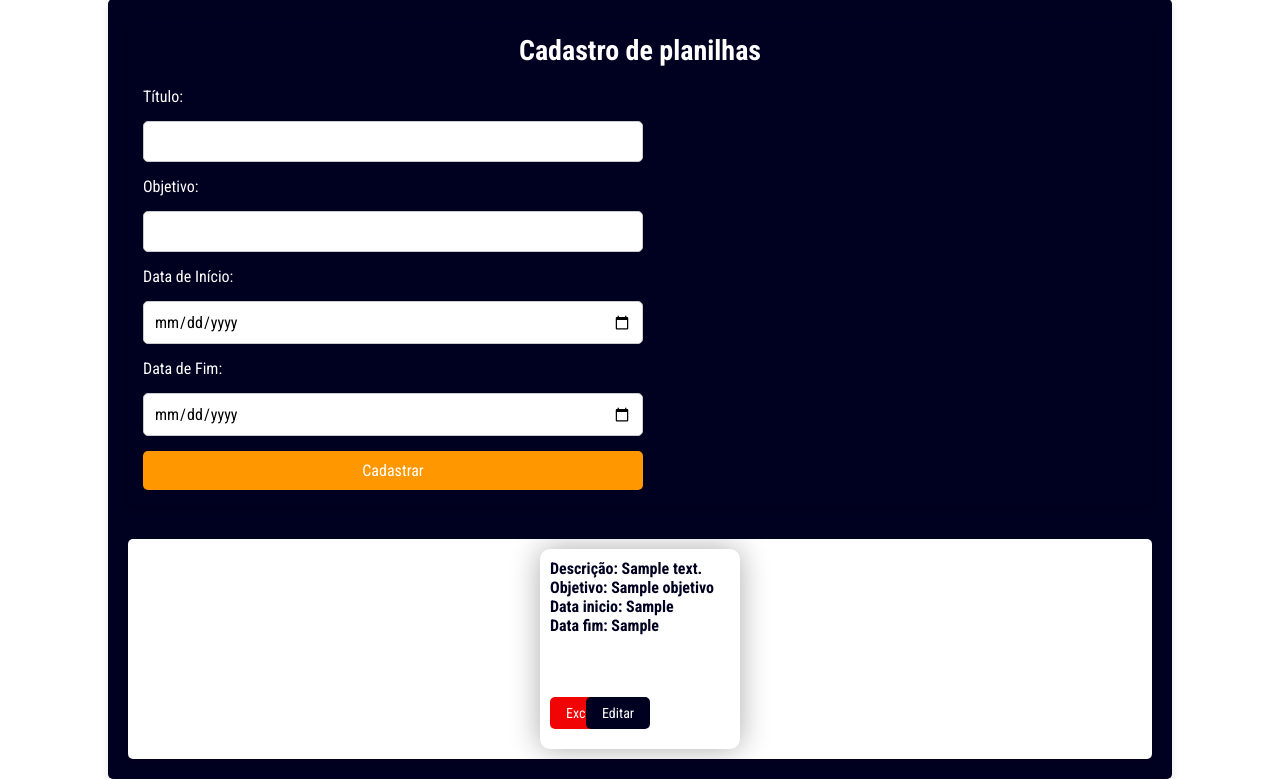
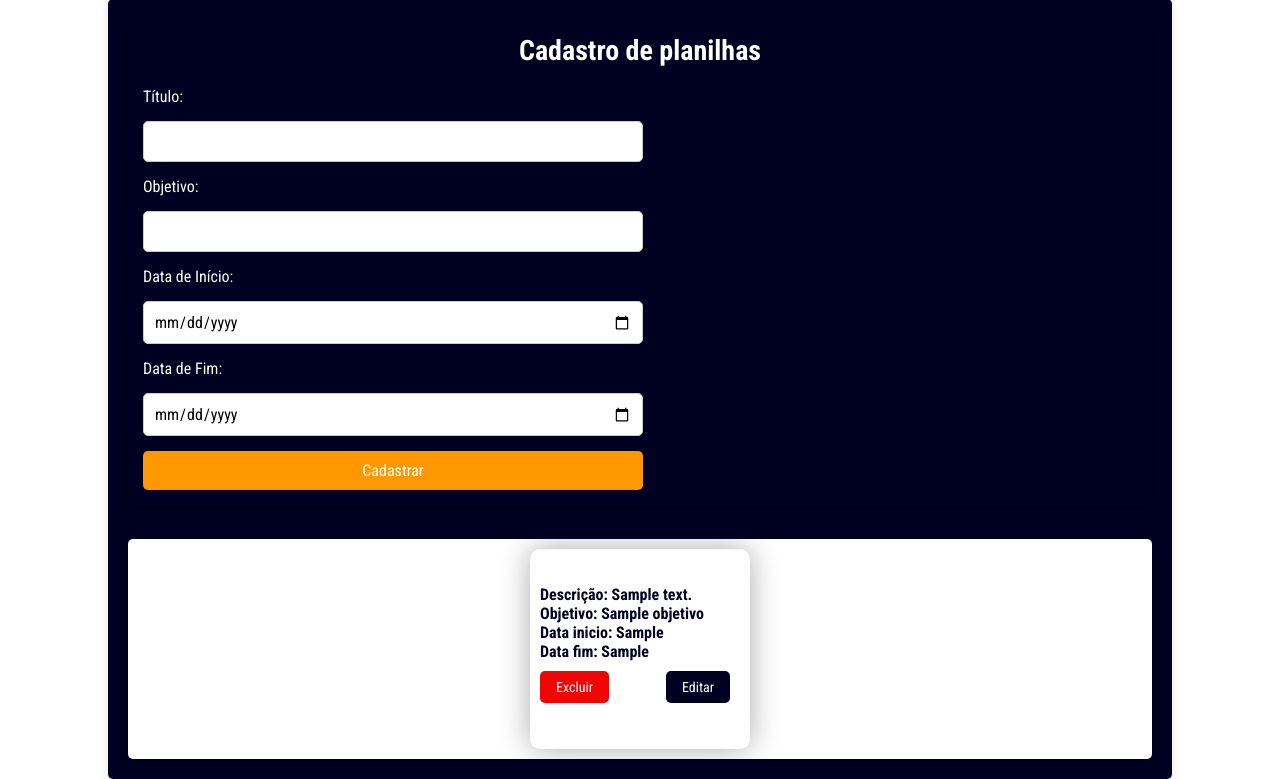
Before and after one commit to Hitalooo/psif, a Flask app: template templates/planilhas.html in a window 1280 px wide. Shown: the part 124-903 px from the top of the page. Run offline with Flask 3, Linux system fonts and the light colour scheme; the template is opened without the code that fills it: most values are stand-ins (such as "Sample title", 1, 10 or a date in 2020).

Commit message:
editar css planilha

```diff
--- a/static/planilhas.css
+++ b/static/planilhas.css
@@ -101,8 +101,6 @@ input[type="date"] {
 .btns {
     display: flex;
     flex-direction: row;
-    width: 20%;
-    margin-top: 10px;
 }
 
 /* Estilo para o layout da página de planilhas */
@@ -140,7 +138,7 @@ input[type="date"] {
     display: flex;
     justify-content: center;
     flex-direction: column;
-    width: 180px;
+    width: 200px;
     height: 180px; /* Aumentado para deixar o quadrado mais visível */
     border-radius: 10px; /* Cantos arredondados */
     padding: 10px;
@@ -166,11 +164,6 @@ input[type="date"] {
     text-decoration: underline;
 }
 
-.plan .btns {
-    display: flex;
-    justify-content: space-around;
-    margin-top: auto;
-}
 
 /* Responsividade para telas menores */
 @media screen and (max-width: 1330px) {
```
